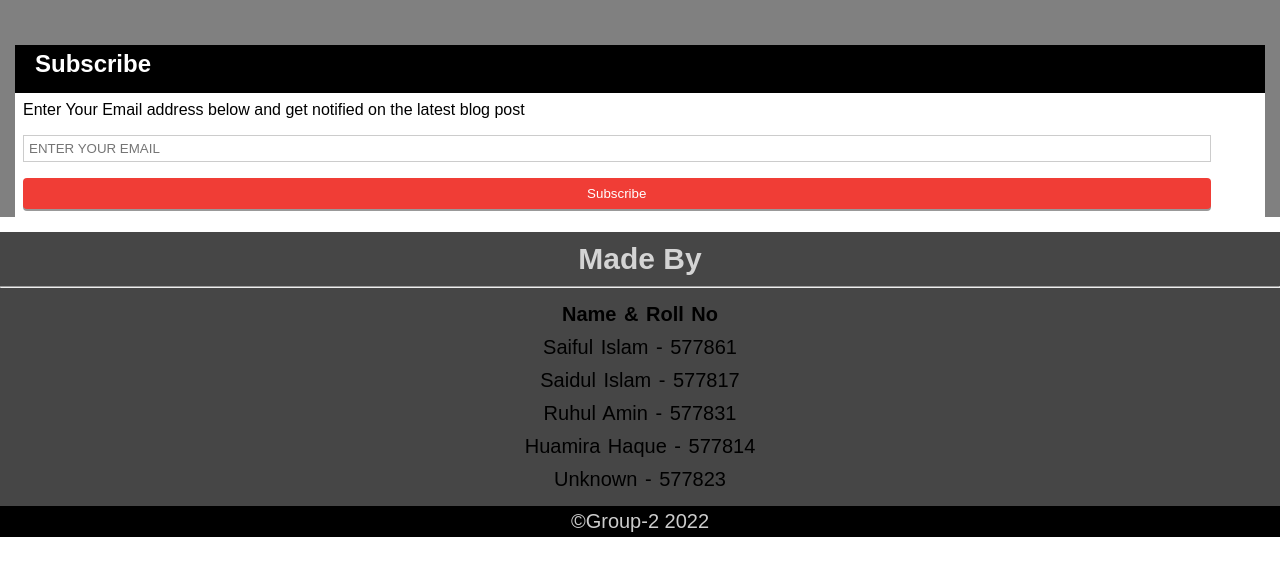
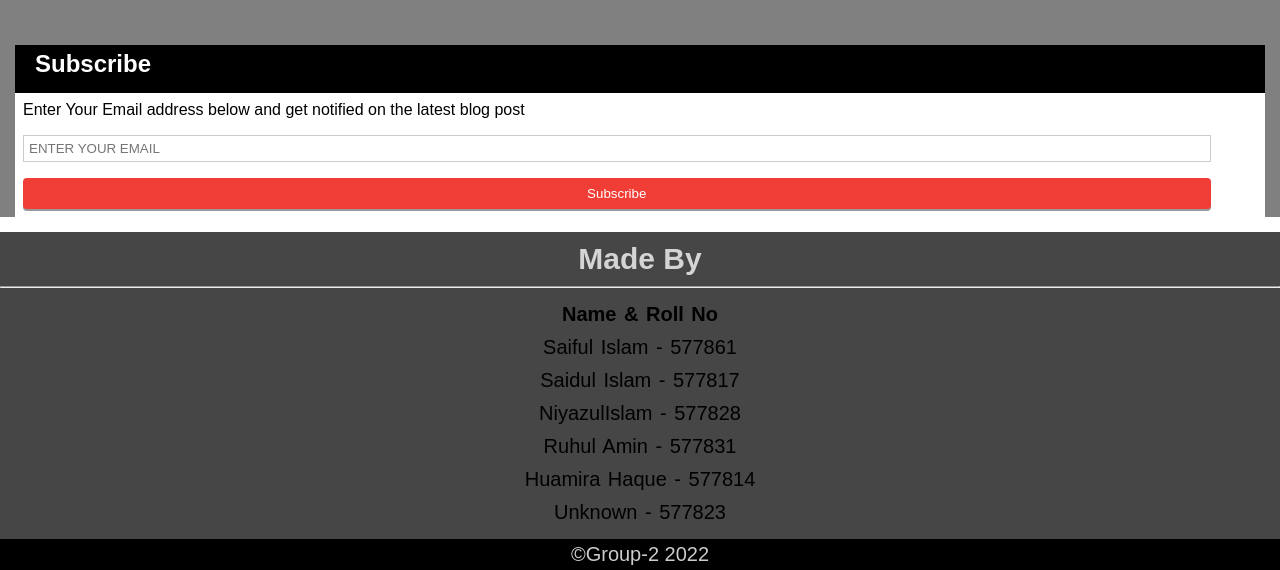
Before and after one commit to saifzi/group-2, a plain HTML site: page index.html in a window 1280 px wide. Shown: the part 7721-8291 px from the top of the page. Before the commit the page ends 8258 px from the top, so only its background shows below. Drawn offline with Linux system fonts and the light colour scheme.

Commit message:
Update index.html

```diff
--- a/index.html
+++ b/index.html
@@ -236,6 +236,7 @@
             <p><b>Name & Roll No</b></p>
             <p>Saiful Islam - 577861</p>
             <p>Saidul Islam - 577817</p>
+            <p>NiyazulIslam - 577828</p>
             <p>Ruhul Amin - 577831 </p>
             <p>Huamira Haque - 577814</p>
             <p>Unknown - 577823</p>
```
